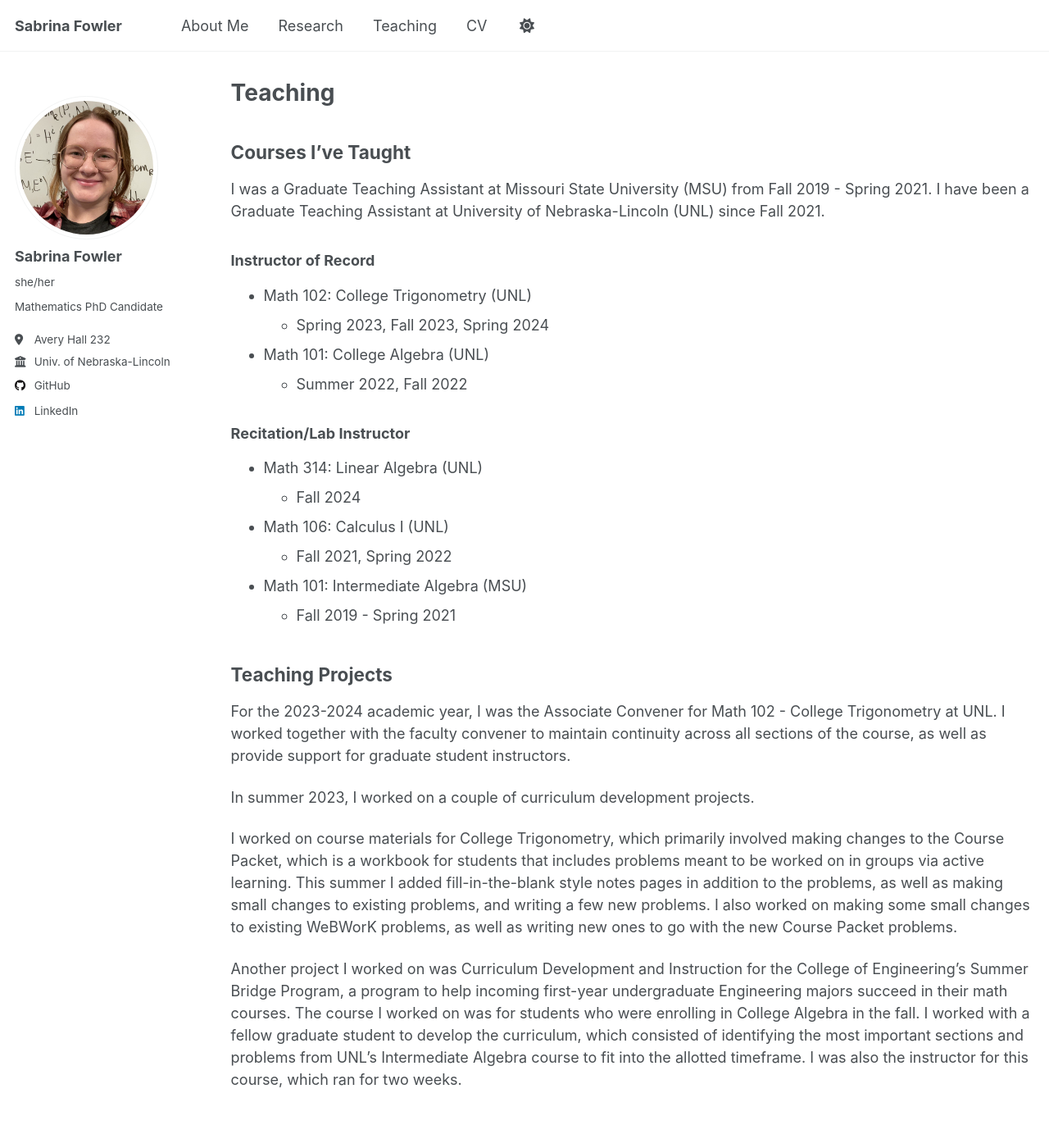
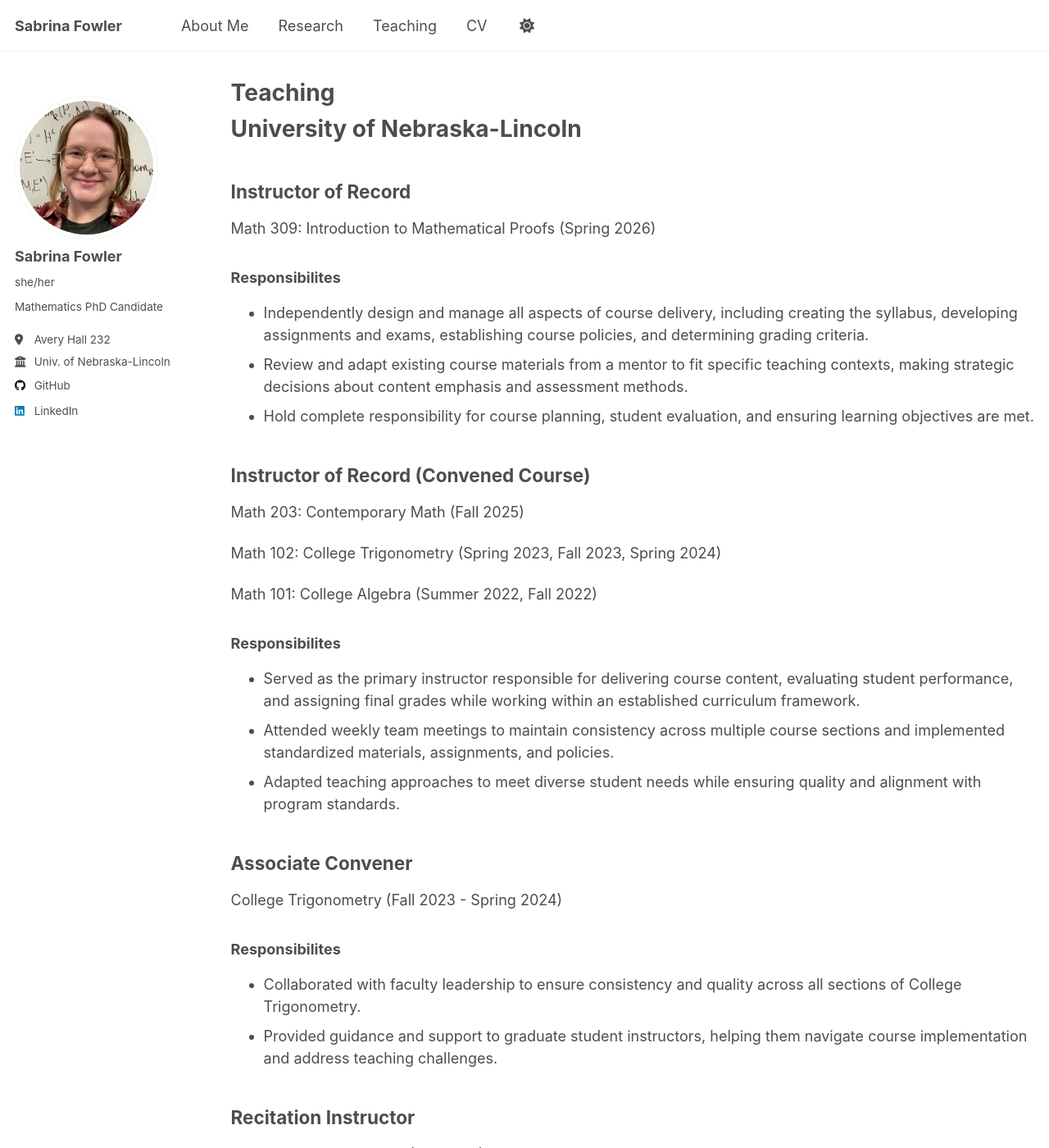
Before and after one commit to sabrinafowler/sabrinafowler.github.io, a Jekyll site: the page built from _pages/teaching.md, in a window 1280 px wide and 1400 px high. Shown: the whole window at 82% size. Built offline with Jekyll 4.4.1, drawn with Linux system fonts in a browser that asks for light colours; some of the changed text lies outside the part shown.

Commit message:
Spring 2026 updates

```diff
--- a/_pages/teaching.md
+++ b/_pages/teaching.md
@@ -5,29 +5,68 @@ permalink: /teaching/
 author_profile: true
 ---
 
-## Courses I've Taught
+# University of Nebraska-Lincoln
 
-I was a Graduate Teaching Assistant at Missouri State University (MSU) from Fall 2019 - Spring 2021. I have been a Graduate Teaching Assistant at University of Nebraska-Lincoln (UNL) since Fall 2021.
+## Instructor of Record
 
-### Instructor of Record
-* Math 102: College Trigonometry (UNL)
-  * Spring 2023, Fall 2023, Spring 2024
-* Math 101: College Algebra (UNL)
-  * Summer 2022, Fall 2022
+Math 309: Introduction to Mathematical Proofs (Spring 2026)
 
-### Recitation/Lab Instructor
-* Math 314: Linear Algebra (UNL)
-  * Fall 2024
-* Math 106: Calculus I (UNL)
-  * Fall 2021, Spring 2022
-* Math 101: Intermediate Algebra (MSU)
-  * Fall 2019 - Spring 2021
+### Responsibilites
 
-## Teaching Projects
-For the 2023-2024 academic year, I was the Associate Convener for Math 102 - College Trigonometry at UNL. I worked together with the faculty convener to maintain continuity across all sections of the course, as well as provide support for graduate student instructors.
+- Independently design and manage all aspects of course delivery, including creating the syllabus, developing assignments and exams, establishing course policies, and determining grading criteria.
+- Review and adapt existing course materials from a mentor to fit specific teaching contexts, making strategic decisions about content emphasis and assessment methods.
+- Hold complete responsibility for course planning, student evaluation, and ensuring learning objectives are met.
 
-In summer 2023, I worked on a couple of curriculum development projects.
+## Instructor of Record (Convened Course)
 
-I worked on course materials for College Trigonometry, which primarily involved making changes to the Course Packet, which is a workbook for students that includes problems meant to be worked on in groups via active learning. This summer I added fill-in-the-blank style notes pages in addition to the problems, as well as making small changes to existing problems, and writing a few new problems. I also worked on making some small changes to existing WeBWorK problems, as well as writing new ones to go with the new Course Packet problems.
+Math 203: Contemporary Math (Fall 2025)
 
-Another project I worked on was Curriculum Development and Instruction for the College of Engineering's Summer Bridge Program, a program to help incoming first-year undergraduate Engineering majors succeed in their math courses. The course I worked on was for students who were enrolling in College Algebra in the fall. I worked with a fellow graduate student to develop the curriculum, which consisted of identifying the most important sections and problems from UNL's Intermediate Algebra course to fit into the allotted timeframe. I was also the instructor for this course, which ran for two weeks.
+Math 102: College Trigonometry (Spring 2023, Fall 2023, Spring 2024)
+
+Math 101: College Algebra (Summer 2022, Fall 2022)
+
+### Responsibilites
+- Served as the primary instructor responsible for delivering course content, evaluating student performance, and assigning final grades while working within an established curriculum framework.
+- Attended weekly team meetings to maintain consistency across multiple course sections and implemented standardized materials, assignments, and policies.
+- Adapted teaching approaches to meet diverse student needs while ensuring quality and alignment with program standards.
+
+## Associate Convener
+
+College Trigonometry (Fall 2023 - Spring 2024)
+
+### Responsibilites
+- Collaborated with faculty leadership to ensure consistency and quality across all sections of College Trigonometry.
+- Provided guidance and support to graduate student instructors, helping them navigate course implementation and address teaching challenges.
+
+
+## Recitation Instructor
+
+Math 314: Linear Algebra (Fall 2024)
+
+Math 106: Calculus I (Fall 2021, Spring 2022)
+
+### Responsibilities
+- Led small-group discussion sections that reinforced and extended material from lectures.
+- Facilitated active learning by guiding students through problem-solving exercises and classwork, encouraging collaborative exploration of concepts.
+- Administered and evaluated quizzes and exams, providing timely feedback to help students gauge their progress and identify areas for improvement.
+
+## Projects
+
+### College Trigonometry Course Materials Development (Summer 2023)
+- Redesigned the course workbook to enhance student learning by integrating fill-in-the-blank note pages alongside existing group problem sets.
+- Revised and created new problems for both the printed workbook and the online homework system, ensuring alignment between in-class activities and independent practice.
+
+### College of Engineering Summer Bridge Program (Summer 2023)
+- Partnered with a colleague to design and deliver a two-week intensive course preparing incoming engineering students for college-level mathematics.
+- Analyzed the existing Intermediate Algebra curriculum to identify and prioritize essential concepts within a condensed timeframe, then served as lead instructor for program implementation.
+
+
+# Missouri State University
+
+## Lab Instructor
+
+MTH 101: Intermediate Algebra A (Fall 2019, Spring 2020, Fall 2020, Spring 2022)
+
+### Responsibilities
+- Led small-group discussion sections that reinforced and extended material from lectures.
+- Administered and evaluated quizzes and exams, providing timely feedback to help students gauge their progress and identify areas for improvement.
```
Also changed, not shown: _pages/about.md (+2 -2 lines), _pages/about2.md (+1 -1 lines).
